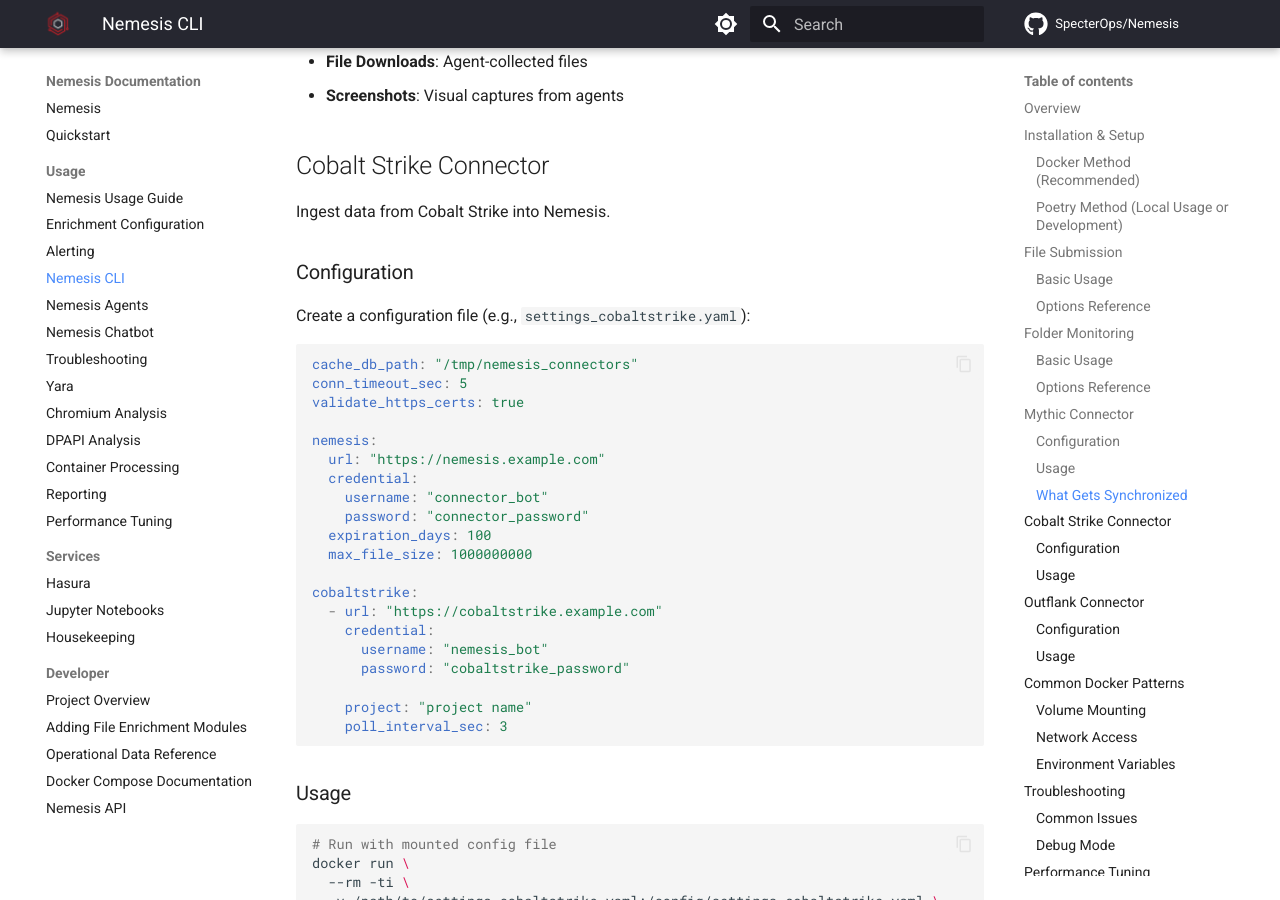
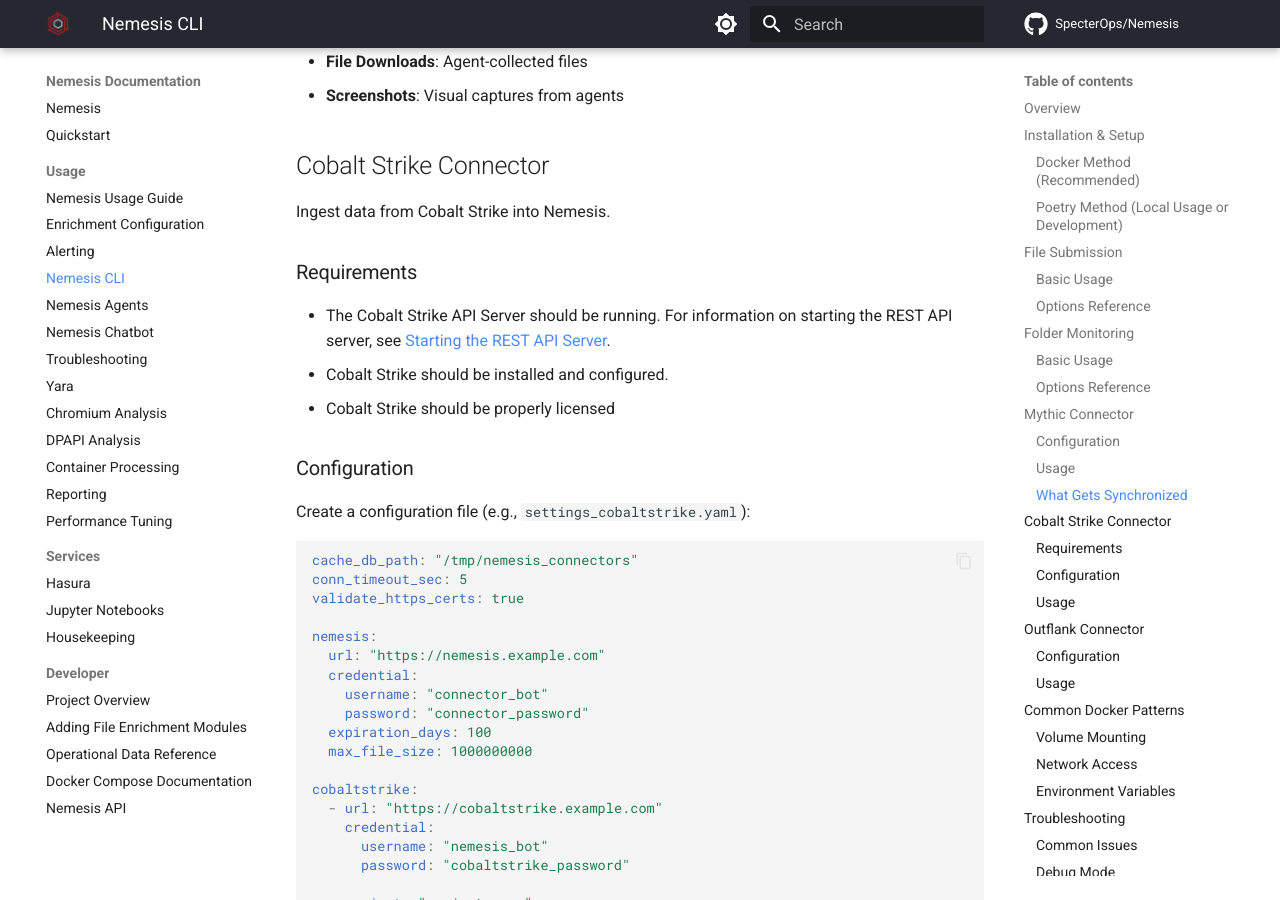
Before and after one commit to SpecterOps/Nemesis, an MkDocs documentation site: the page built from docs/cli.md, in a window 1280 px wide and 900 px high, scrolled down 6745 px. Built offline with MkDocs 1.6.1 and Material for MkDocs 9.7.7, drawn with Linux system fonts in a browser that asks for light colours; comment, search, counter and statistics services are not loaded.

Commit message:
Updated documentation on REST API startup and modified Path to include the file name

```diff
--- a/docs/cli.md
+++ b/docs/cli.md
@@ -279,6 +279,12 @@
 
 Ingest data from Cobalt Strike into Nemesis.
 
+### Requirements
+
+- The Cobalt Strike API Server should be running. For information on starting the REST API server, see [Starting the REST API Server](https://hstechdocs.helpsystems.com/manuals/cobaltstrike/current/userguide/content/topics/welcome_starting-rest-server.htm).
+- Cobalt Strike should be installed and configured.
+- Cobalt Strike should be properly licensed
+
 ### Configuration
 
 Create a configuration file (e.g., `settings_cobaltstrike.yaml`):
```
Also changed, not shown: 2 other files.
